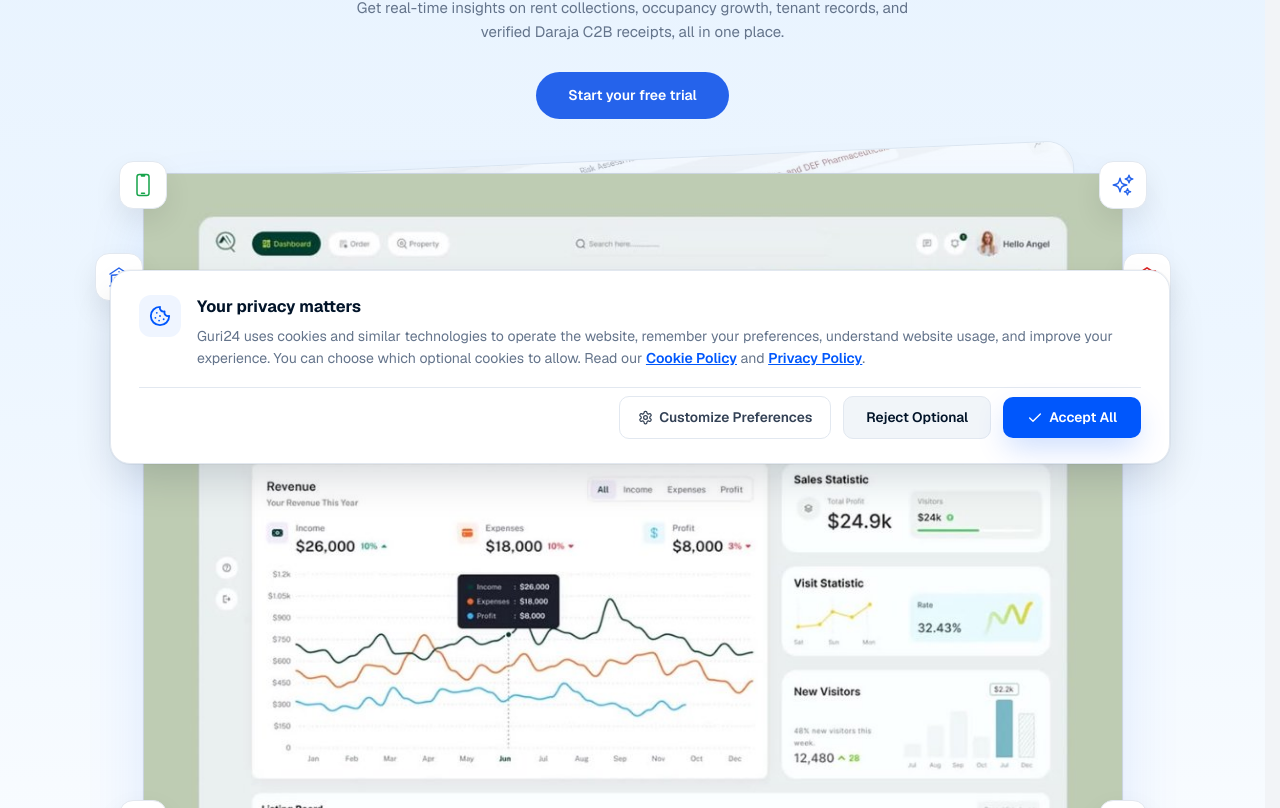
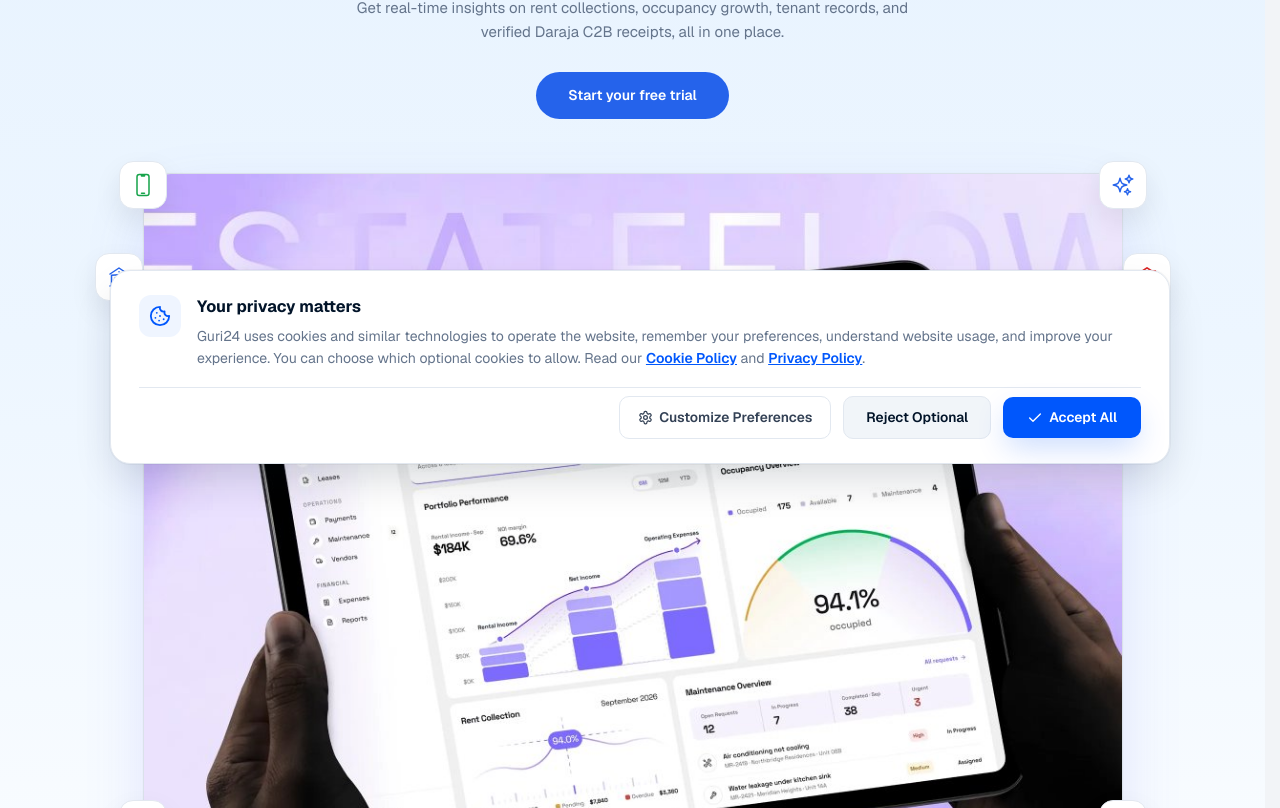
Before and after one commit to bellonbits/guri24_rms, a React (Vite) app in the folder apps/web/: page / in a window 1280 px wide. Shown: the part 312-1120 px from the top of the page. Built offline with nearby package versions, Linux system fonts and the light colour scheme; no server answers; a web font is replaced by a local one.

Commit message:
feat(marketing): update hero dashboard image to high-fidelity handheld tablet mockup

```diff
--- a/apps/web/src/marketing/HomePage.tsx
+++ b/apps/web/src/marketing/HomePage.tsx
@@ -317,47 +317,21 @@ export const HomePage: React.FC = () => {
               <DocumentTextIcon style={{ width: '24px', height: '24px', color: '#F59E0B' }} />
             </div>
 
-            {/* Tilted 3D Background Card Layer peaking from behind */}
-            <div
-              className="hero-3d-layer-behind"
-              style={{
-                position: 'absolute',
-                top: '-24px',
-                left: '20px',
-                right: '20px',
-                height: '520px',
-                borderRadius: '28px',
-                overflow: 'hidden',
-                boxShadow: '0 20px 50px rgba(0,0,0,0.06)',
-                transform: 'rotate(-2.5deg) scale(0.96)',
-                opacity: 0.5,
-                zIndex: 0,
-                border: '1px solid #CBD5E1',
-                pointerEvents: 'none',
-              }}
-            >
-              <img
-                src="/layered-3d-compliance.jpg"
-                alt="3D Multi-Layered Overview"
-                style={{ width: '100%', height: '100%', objectFit: 'cover' }}
-              />
-            </div>
-
-            {/* Foreground 3D Interactive Framer Motion Dashboard Card */}
+            {/* Foreground 3D Interactive Framer Motion Dashboard Tablet */}
             <motion.div
               whileHover={{
-                rotateX: -2,
-                rotateY: 2,
-                scale: 1.01,
-                boxShadow: '0 35px 80px -15px rgba(37, 99, 235, 0.22)',
+                rotateX: -1.5,
+                rotateY: 1.5,
+                scale: 1.015,
+                boxShadow: '0 35px 85px -15px rgba(99, 102, 241, 0.28)',
               }}
               transition={{ type: 'spring', stiffness: 260, damping: 20 }}
               style={{
                 position: 'relative',
-                borderRadius: '24px',
+                borderRadius: '28px',
                 overflow: 'hidden',
-                boxShadow: '0 30px 70px -15px rgba(37, 99, 235, 0.18), 0 0 1px rgba(15, 23, 42, 0.08)',
-                border: '1px solid #CBD5E1',
+                boxShadow: '0 25px 70px -15px rgba(99, 102, 241, 0.22), 0 0 1px rgba(15, 23, 42, 0.08)',
+                border: '1px solid rgba(203, 213, 225, 0.7)',
                 backgroundColor: '#FFFFFF',
                 zIndex: 10,
                 transformStyle: 'preserve-3d',
@@ -370,7 +344,6 @@ export const HomePage: React.FC = () => {
                   width: '100%',
                   height: 'auto',
                   display: 'block',
-                  objectFit: 'cover',
                 }}
               />
             </motion.div>
```
Also changed, not shown: apps/web/public/dashboard-preview.jpg, apps/web/public/estate-tablet-dashboard.jpg (added).
